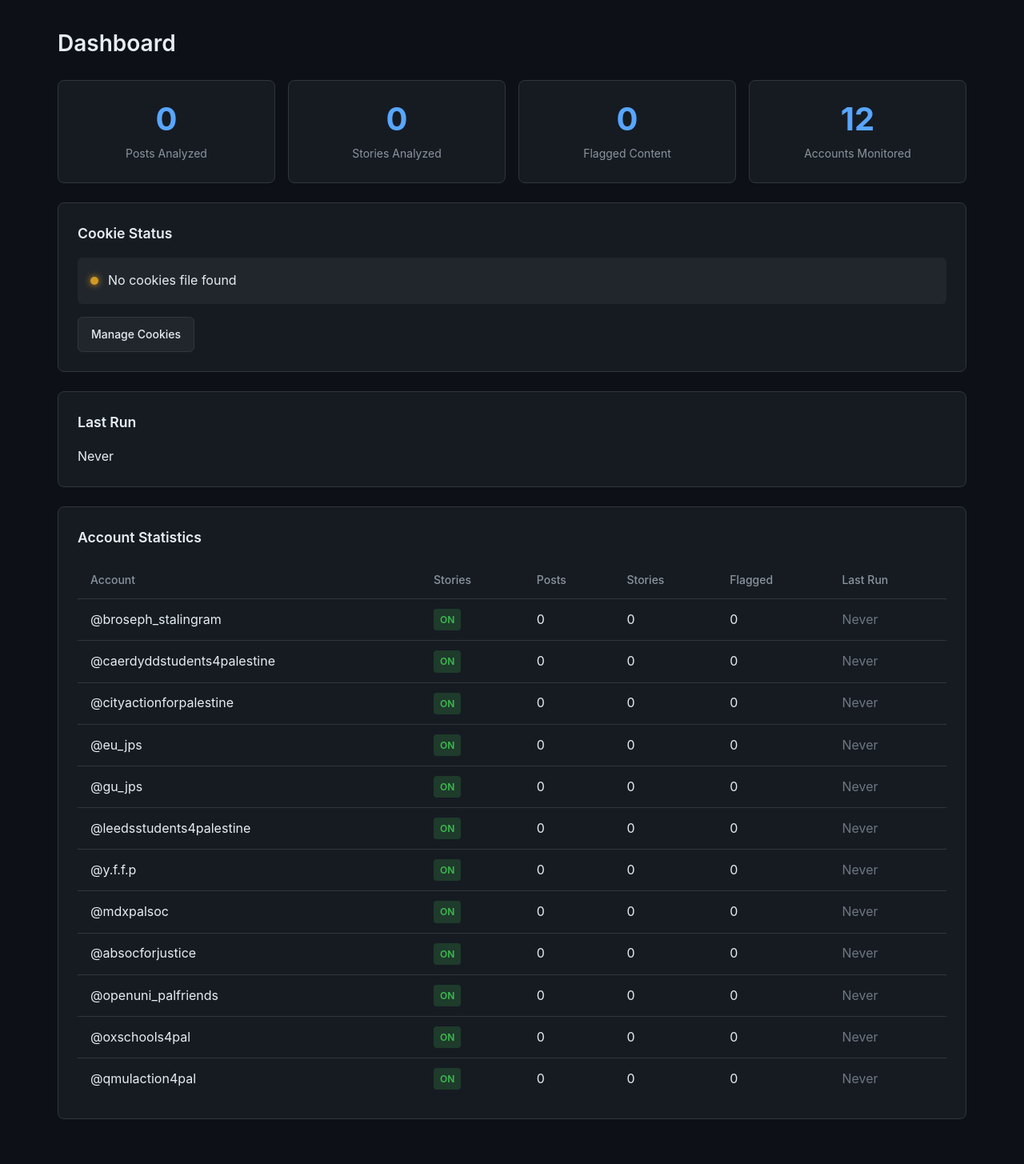
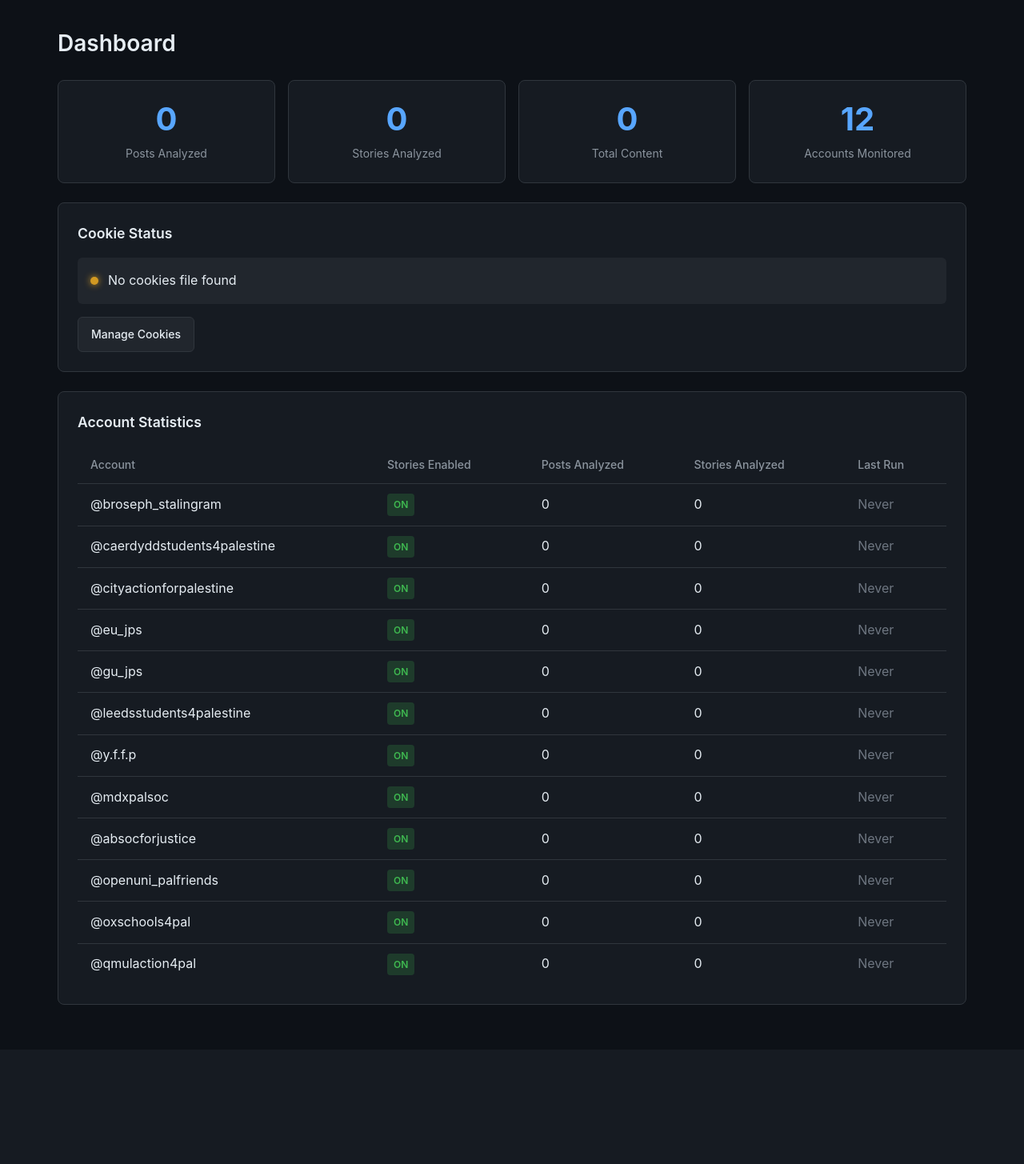
Before and after one commit to awm-miller/project-kesselrun, a Flask app: page / in a window 1280 px wide. Shown: the part 67-1522 px from the top of the page at 80% size. After the commit the page ends 1323 px from the top, so only its background shows below. Run offline with Flask 3, Linux system fonts and the light colour scheme; the visitor is signed in with stand-in values (Sample User, id 1).

Commit message:
Fix dashboard stats to calculate from state.json

```diff
--- a/dashboard/app.py
+++ b/dashboard/app.py
@@ -109,24 +109,28 @@ def logout():
 @login_required
 def index():
     """Main dashboard - shows stats overview"""
-    # Load stats
-    stats = load_json_file(STATS_FILE)
     state = load_json_file(STATE_FILE)
     accounts = load_json_file(ACCOUNTS_FILE).get('accounts', [])
 
     # Calculate per-account stats from state
     account_stats = []
+    total_posts = 0
+    total_stories = 0
+
     for account in accounts:
         username = account['username']
         if username in state:
             acc_state = state[username]
+            posts_count = len(acc_state.get('posts', []))
+            stories_count = len(acc_state.get('stories', []))
+            total_posts += posts_count
+            total_stories += stories_count
             account_stats.append({
                 'username': username,
                 'include_stories': account.get('include_stories', False),
-                'posts_analyzed': len(acc_state.get('posts', [])),
-                'stories_analyzed': len(acc_state.get('stories', [])),
+                'posts_analyzed': posts_count,
+                'stories_analyzed': stories_count,
                 'last_run': acc_state.get('last_run', 'Never'),
-                'flagged': stats.get('flagged_by_account', {}).get(username, 0)
             })
         else:
             account_stats.append({
@@ -135,7 +139,6 @@ def index():
                 'posts_analyzed': 0,
                 'stories_analyzed': 0,
                 'last_run': 'Never',
-                'flagged': 0
             })
 
     # Cookie status
@@ -144,9 +147,10 @@ def index():
     cookie_stale = cookie_age > 7 if cookie_age >= 0 else True
 
     return render_template('index.html',
-        stats=stats,
         account_stats=account_stats,
         total_accounts=len(accounts),
+        total_posts=total_posts,
+        total_stories=total_stories,
         cookie_age=cookie_age,
         cookie_mtime=cookie_mtime,
         cookie_stale=cookie_stale
--- a/dashboard/templates/index.html
+++ b/dashboard/templates/index.html
@@ -7,16 +7,16 @@
 
 <div class="stats-grid">
     <div class="stat-card">
-        <div class="stat-value">{{ stats.get('total_posts_analyzed', 0) }}</div>
+        <div class="stat-value">{{ total_posts }}</div>
         <div class="stat-label">Posts Analyzed</div>
     </div>
     <div class="stat-card">
-        <div class="stat-value">{{ stats.get('total_stories_analyzed', 0) }}</div>
+        <div class="stat-value">{{ total_stories }}</div>
         <div class="stat-label">Stories Analyzed</div>
     </div>
-    <div class="stat-card {% if stats.get('total_flagged', 0) > 0 %}flagged{% endif %}">
-        <div class="stat-value">{{ stats.get('total_flagged', 0) }}</div>
-        <div class="stat-label">Flagged Content</div>
+    <div class="stat-card">
+        <div class="stat-value">{{ total_posts + total_stories }}</div>
+        <div class="stat-label">Total Content</div>
     </div>
     <div class="stat-card">
         <div class="stat-value">{{ total_accounts }}</div>
@@ -42,20 +42,14 @@
 </div>
 
 <div class="card">
-    <h2>Last Run</h2>
-    <p>{{ stats.get('last_run', 'Never') }}</p>
-</div>
-
-<div class="card">
     <h2>Account Statistics</h2>
     <table class="data-table">
         <thead>
             <tr>
                 <th>Account</th>
-                <th>Stories</th>
-                <th>Posts</th>
-                <th>Stories</th>
-                <th>Flagged</th>
+                <th>Stories Enabled</th>
+                <th>Posts Analyzed</th>
+                <th>Stories Analyzed</th>
                 <th>Last Run</th>
             </tr>
         </thead>
@@ -72,7 +66,6 @@
                 </td>
                 <td>{{ acc.posts_analyzed }}</td>
                 <td>{{ acc.stories_analyzed }}</td>
-                <td class="{% if acc.flagged > 0 %}text-warning{% endif %}">{{ acc.flagged }}</td>
                 <td class="text-muted">{{ acc.last_run[:10] if acc.last_run != 'Never' else 'Never' }}</td>
             </tr>
             {% endfor %}
```
